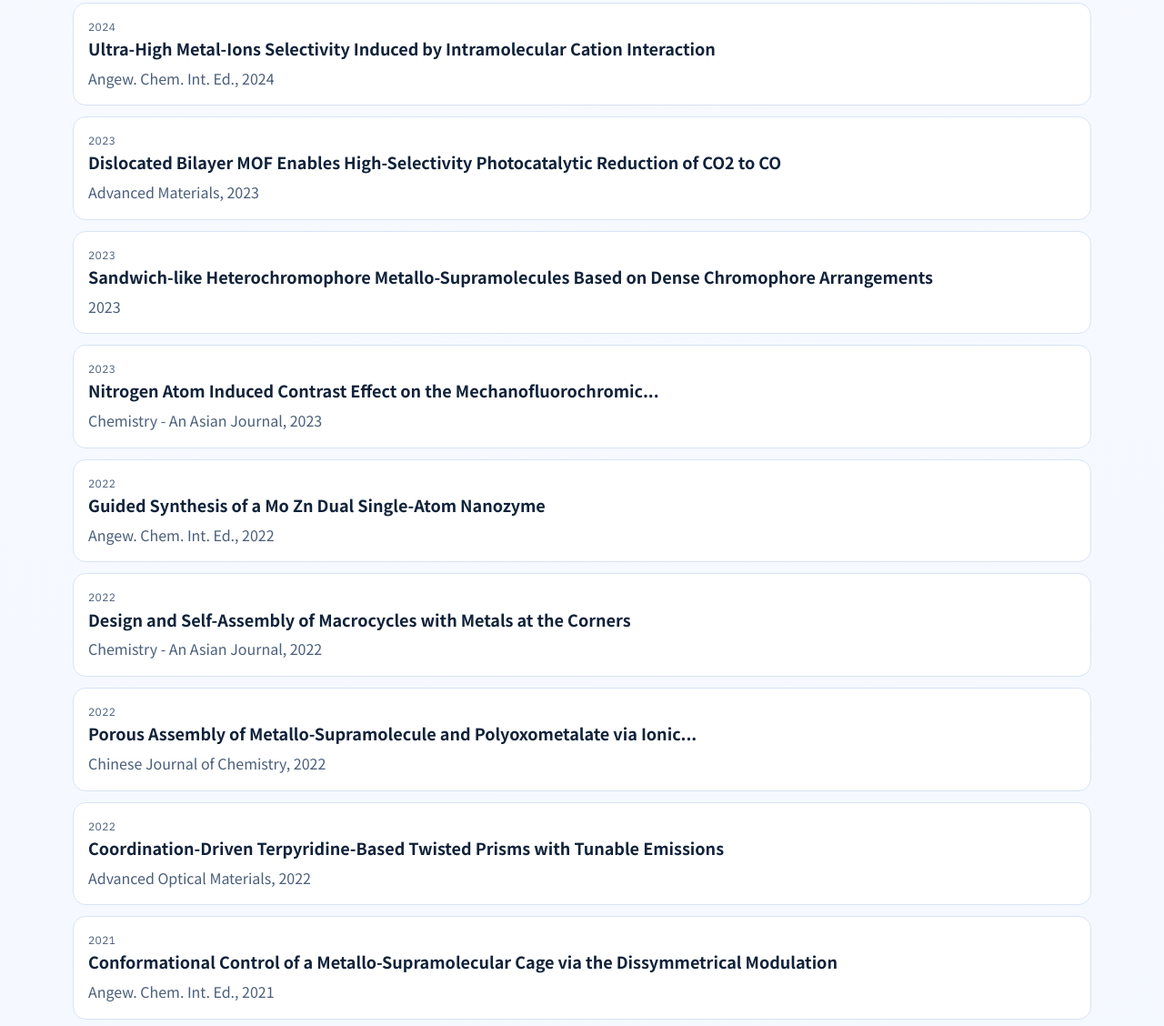
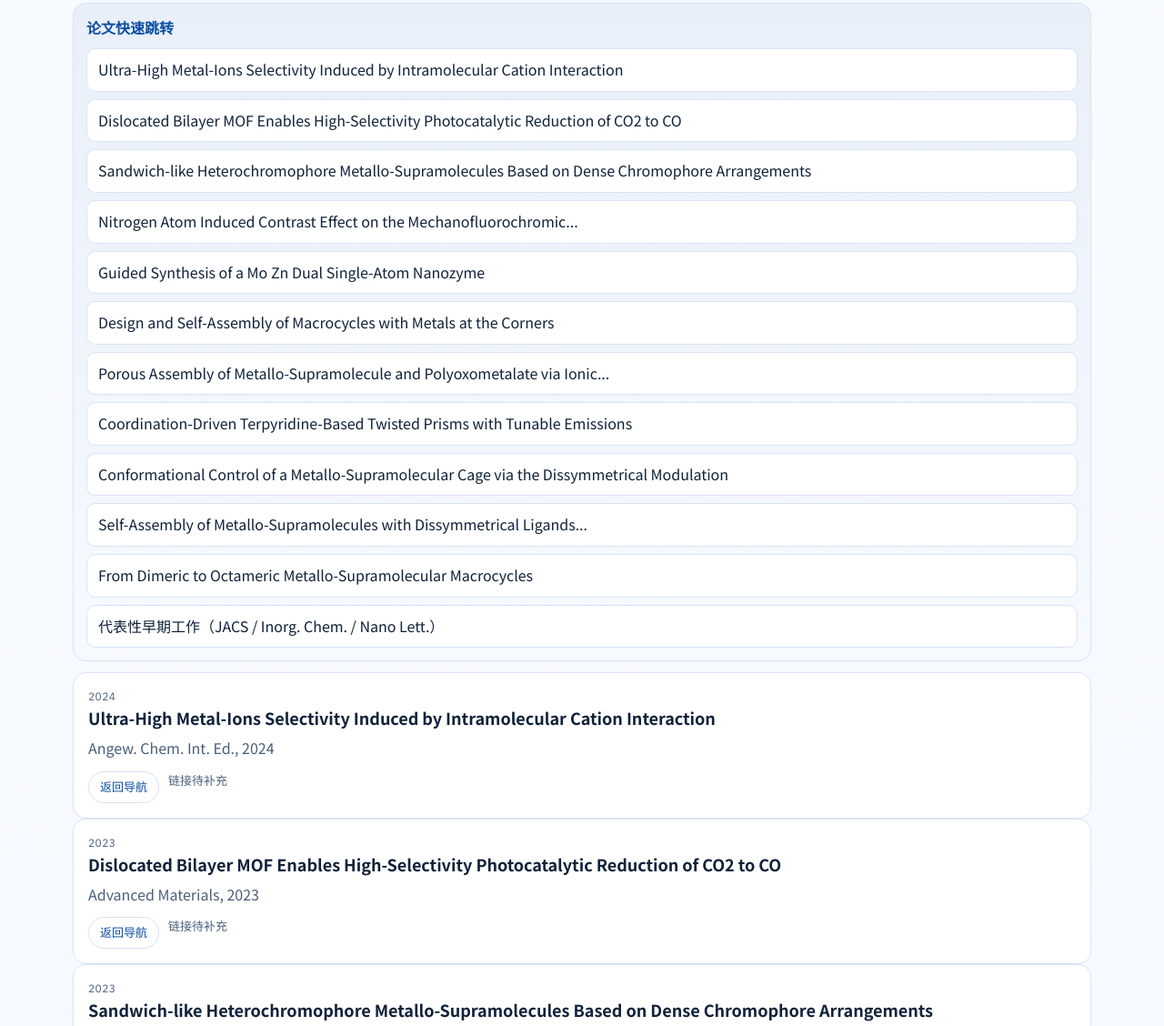
Before and after one commit to wangming226/ccc, a plain HTML site: page index.html in a window 1280 px wide. Shown: the part 4942-6070 px from the top of the page at 91% size. Drawn offline with Linux system fonts and the light colour scheme.

Commit message:
Add files via upload

```diff
--- a/script.js
+++ b/script.js
@@ -42,6 +42,11 @@
     membersSub: "点击在读成员姓名可跳转至个人简介卡片。",
     outputsTitle: "研究成果",
     outputsSub: "论文、项目、会议统一展示，并支持中英双语。",
+    paperNavTitle: "论文快速跳转",
+    jumpToDetail: "跳转详情",
+    backToNav: "返回导航",
+    viewSource: "查看原文",
+    sourcePending: "链接待补充",
     tabPapers: "论文",
     tabProjects: "项目",
     tabConferences: "会议",
@@ -111,6 +116,11 @@
     membersSub: "Click current student names to jump to profile cards.",
     outputsTitle: "Research Outputs",
     outputsSub: "Papers, projects, and conferences with bilingual display.",
+    paperNavTitle: "Paper Quick Jump",
+    jumpToDetail: "Jump to details",
+    backToNav: "Back to nav",
+    viewSource: "View source",
+    sourcePending: "Link pending",
     tabPapers: "Papers",
     tabProjects: "Projects",
     tabConferences: "Conferences",
@@ -418,13 +428,63 @@
   `;
 }
 
+function makeOutputId(type, idx) {
+  return `${type}-item-${idx + 1}`;
+}
+
 function renderOutputs(type = "papers") {
   currentOutputType = type;
   const list = document.getElementById("outputsList");
-  list.innerHTML = (outputData[type] || [])
-    .map((item) => {
+  const items = outputData[type] || [];
+
+  if (type === "papers") {
+    const nav = items
+      .map((item, idx) => {
+        const d = item[currentLang];
+        const id = makeOutputId(type, idx);
+        return `<a class="paper-jump-link" href="#${id}">${d.title}</a>`;
+      })
+      .join("");
+
+    const details = items
+      .map((item, idx) => {
+        const d = item[currentLang];
+        const id = makeOutputId(type, idx);
+        const sourceBtn = item.link
+          ? `<a class="output-source-btn" href="${item.link}" target="_blank" rel="noopener noreferrer">${t("viewSource")}</a>`
+          : `<span class="output-source-pending">${t("sourcePending")}</span>`;
+        return `
+          <article class="output-item paper-detail-card" id="${id}">
+            <p class="meta">${item.date}</p>
+            <h4>${d.title}</h4>
+            <p>${d.desc}</p>
+            <div class="paper-actions">
+              <a class="paper-jump-back" href="#outputs">${t("backToNav")}</a>
+              ${sourceBtn}
+            </div>
+          </article>
+        `;
+      })
+      .join("");
+
+    list.innerHTML = `
+      <section class="paper-nav-block">
+        <h4>${t("paperNavTitle")}</h4>
+        <div class="paper-jump-links">${nav}</div>
+      </section>
+      <section class="paper-details">${details}</section>
+    `;
+    return;
+  }
+
+  list.innerHTML = items
+    .map((item, idx) => {
       const d = item[currentLang];
-      return `<article class="output-item"><p class="meta">${item.date}</p><h4>${d.title}</h4><p>${d.desc}</p></article>`;
+      const id = makeOutputId(type, idx);
+      const sourceBtn = item.link
+        ? `<a class="output-source-btn" href="${item.link}" target="_blank" rel="noopener noreferrer">${t("viewSource")}</a>`
+        : "";
+      return `<article class="output-item" id="${id}"><p class="meta">${item.date}</p><h4>${d.title}</h4><p>${d.desc}</p>${sourceBtn}</article>`;
     })
     .join("");
 }
--- a/styles.css
+++ b/styles.css
@@ -466,6 +466,66 @@
   padding: 16px;
 }
 
+.paper-nav-block {
+  background: linear-gradient(180deg, rgba(11, 78, 162, 0.06), rgba(11, 78, 162, 0));
+  border: 1px solid var(--line);
+  border-radius: 14px;
+  padding: 14px;
+}
+
+.paper-nav-block h4 {
+  margin: 0 0 10px;
+  color: var(--primary);
+}
+
+.paper-jump-links {
+  display: grid;
+  gap: 8px;
+}
+
+.paper-jump-link {
+  display: block;
+  text-decoration: none;
+  color: var(--text);
+  background: #fff;
+  border: 1px solid var(--line);
+  border-radius: 10px;
+  padding: 10px 12px;
+  scroll-margin-top: 100px;
+}
+
+.paper-jump-link:hover {
+  border-color: var(--primary-2);
+  color: var(--primary);
+}
+
+.paper-detail-card {
+  scroll-margin-top: 100px;
+}
+
+.paper-actions {
+  margin-top: 12px;
+  display: flex;
+  gap: 10px;
+  flex-wrap: wrap;
+}
+
+.paper-jump-back,
+.output-source-btn {
+  text-decoration: none;
+  border: 1px solid var(--line);
+  border-radius: 999px;
+  padding: 6px 12px;
+  color: var(--primary);
+  background: #fff;
+  font-size: 13px;
+}
+
+.output-source-pending {
+  color: var(--muted);
+  font-size: 13px;
+}
+
 .meta {
   margin: 0 0 8px;
   color: var(--primary);
```
